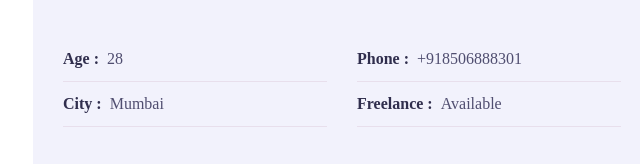
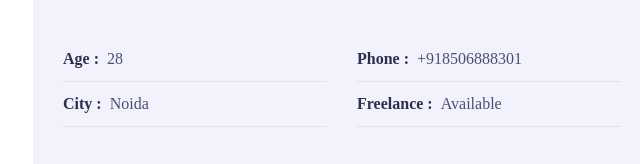
Before and after one commit to vikashca/my-portfolio, a plain HTML site: page public/index.html in a window 1280 px wide. Shown: the part 1134-1298 px from the top of the page, 237-877 px from the left. Drawn offline with nearby package versions, Linux system fonts and the light colour scheme.

Commit message:
Update index.html

```diff
--- a/public/index.html
+++ b/public/index.html
@@ -139,7 +139,7 @@
                                             <p>Phone : <span>+918506888301</span></p>
                                         </div>
                                         <div class="info-item padd-15">
-                                            <p>City : <span>Mumbai</span></p>
+                                            <p>City : <span>Noida</span></p>
                                         </div>
                                         <div class="info-item padd-15">
                                             <p>Freelance : <span>Available</span></p>
@@ -499,7 +499,7 @@
                         <div class="contact-info-item padd-15">
                             <div class="icon"><i class="fa fa-map-marker-alt"></i></div>
                             <h4>Location</h4>
-                            <p>Mumbai</p>
+                            <p>Noida</p>
                         </div>
                         <!-- ===== Contact info item end ===== -->
                         <!-- ===== Contact info item start ===== -->
```
